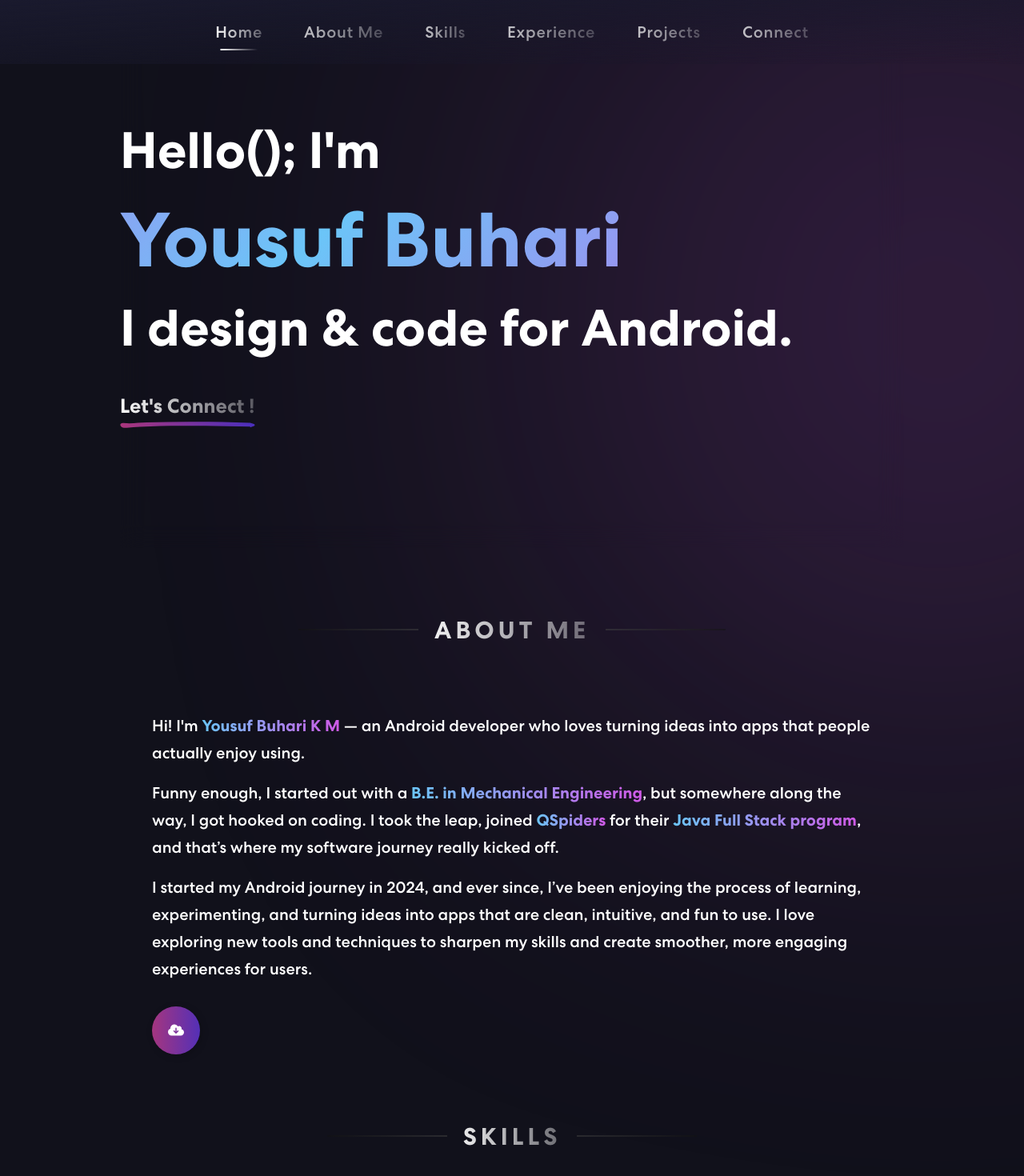
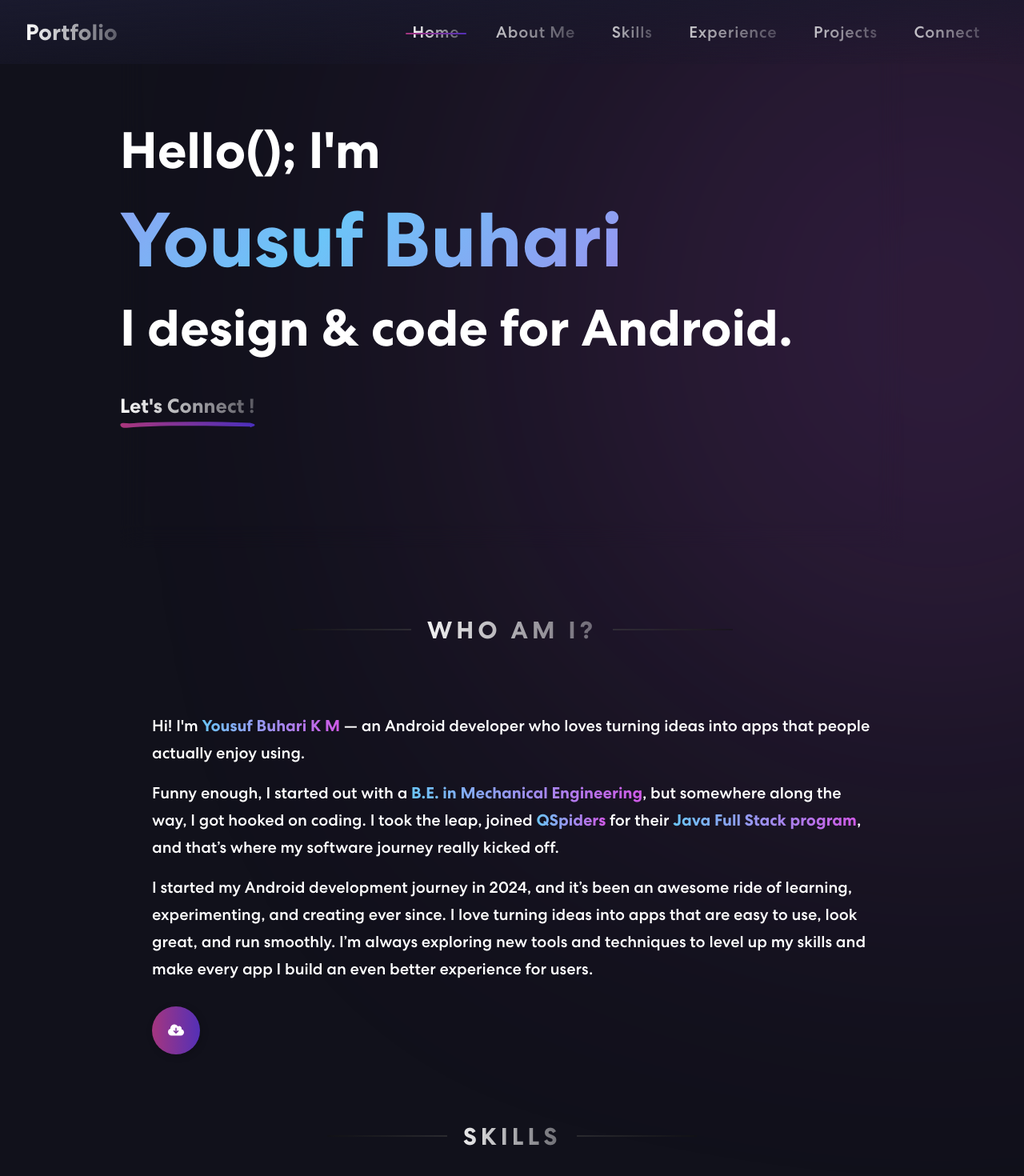
Before and after one commit to yousufbuhari/yousuf-buhari-portfolio, a React (Create React App) app: page / in a window 1280 px wide. Shown: the top 1470 px of the page at 80% size. Built offline with nearby package versions, Linux system fonts and the light colour scheme; no server answers.

Commit message:
UI changes, Changed the style of the NavBar

```diff
--- a/src/App.css
+++ b/src/App.css
@@ -265,6 +265,12 @@ html {
 }
 
 /* ********* Navbar Css ********* */
+nav.navbar .container {
+  max-width: 100%;
+  padding-left: 2rem;
+  padding-right: 2rem;
+}
+
 nav.navbar {
   height: 80px;
   position: fixed;
@@ -297,8 +303,21 @@ nav.navbar .navbar-nav .nav-link.navbar-link {
   display: flex;
   align-items: center;
   transition: all 0.3s ease;
-   margin-left: 0.5rem; /* optional small spacing between links */
-  margin-right: 0.5rem;
+  margin-left: 0.3rem;
+  margin-right: 0.3rem;
+}
+
+nav.navbar .navbar-brand {
+  margin-right: auto;
+}
+
+nav.navbar .brand-name {
+  background: var(--text-gradient);
+  -webkit-background-clip: text;
+  -webkit-text-fill-color: transparent;
+  font-weight: 700;
+  font-size: 28px;
+  white-space: nowrap;
 }
 
 nav.navbar .navbar-nav .nav-link.navbar-link:hover,
@@ -309,12 +328,12 @@ nav.navbar .navbar-nav .nav-link.navbar-link.active {
 nav.navbar .navbar-nav .nav-link.navbar-link.active::after {
   content: "";
   position: absolute;
-  bottom: 0px;
+  bottom: 20px;
   left: 50%;
   transform: translateX(-50%);
-  width: 50%;
-  height: 2px;
-  background: linear-gradient(to right, #fff, rgba(255, 255, 255, 0));
+  width: 80%;
+  height: 2.5px;
+  background: var(--button-gradient);
   border-radius: 2px;
   transition: all 0.3s ease;
   opacity: 1;
@@ -322,14 +341,15 @@ nav.navbar .navbar-nav .nav-link.navbar-link.active::after {
 
 nav.navbar .navbar-toggler {
   position: absolute;
-  right: 20px;
   top: 50%;
   transform: translateY(-50%);
-  padding: 8px;
   background: transparent !important;
   border: none !important;
   -webkit-appearance: none;
   -moz-appearance: none;
+  display: none;
+  align-items: center;
+  justify-content: center;
 }
 
 nav.navbar .navbar-toggler:active,
@@ -340,43 +360,50 @@ nav.navbar .navbar-toggler:focus {
 }
 
 nav.navbar .navbar-toggler-icon {
-  width: 24px;
-  height: 17px;
+  width: 33px;
+  height: 2.5px;
+  background-color: #fff;
   background-image: none;
   position: relative;
-  border-bottom: 2px solid #fff;
-  transition: all 300ms linear;
-  top: -2px;
+  transition: all 400ms cubic-bezier(0.68, -0.55, 0.27, 1.55);
 }
 
-nav.navbar .navbar-toggler-icon:after,
+nav.navbar .navbar-toggler-icon:before,
+nav.navbar .navbar-toggler-icon:after {
+  content: "";
+  width: 25px;
+  height: 2.5px;
+  background-color: #fff;
+  position: absolute;
+  left: 4px;
+  transition: all 400ms cubic-bezier(0.68, -0.55, 0.27, 1.55);
+}
+
 nav.navbar .navbar-toggler-icon:before {
-  width: 24px;
-  position: absolute;
-  height: 2px;
-  background-color: #fff;
-  top: 0;
-  left: 0;
-  content: "";
-  z-index: 2;
-  transition: all 300ms linear;
+  top: -10px;
 }
 
 nav.navbar .navbar-toggler-icon:after {
-  top: 8px;
+  top: 10px;
+}
+
+nav.navbar .navbar-toggler.expanded .navbar-toggler-icon {
+  background: transparent;
+  transform: rotate(180deg);
+}
+
+nav.navbar .navbar-toggler.expanded .navbar-toggler-icon:before {
+  top: 0;
+  left: 0;
+  width: 28px;
+  transform: rotate(45deg);
 }
 
 nav.navbar .navbar-toggler.expanded .navbar-toggler-icon:after {
-  transform: rotate(45deg);
-  top: 7px;
-}
-
-nav.navbar .navbar-toggler.expanded .navbar-toggler-icon:before {
-  transform: translateY(8px) rotate(-45deg);
-}
-
-nav.navbar .navbar-toggler.expanded .navbar-toggler-icon {
-  border-color: transparent;
+  top: 0;
+  left: 0;
+  width: 28px;
+  transform: rotate(-45deg);
 }
 
 .navbar-text {
@@ -392,56 +419,69 @@ nav.navbar .navbar-toggler.expanded .navbar-toggler-icon {
 
 nav.navbar .navbar-nav {
   display: flex;
-  justify-content: center;
+  justify-content: flex-end;
   align-items: center;
-  width: 100%;
+  width: auto;
   margin: 0;
+  margin-left: auto;
 }
 
+/* Mobile Responsive Navbar */
 @media (max-width: 991.98px) {
+  nav.navbar .container {
+    padding-left: 2rem;
+  }
+
+  nav.navbar .navbar-toggler {
+    right: 1rem;
+    display: flex;
+  }
+
+  .navbar-text {
+    font-size: 22px;
+  }
+
   nav.navbar .navbar-collapse {
     position: absolute;
     top: calc(100% + 0px);
-    background: rgba(17, 17, 27, 0.9);
-    padding: 0;
-    border-radius: 15px;
+    height: 100vh;
+    background-color:#11111b;
+    padding: 55px 0px;
     width: 100%;
     left: 0;
-    min-width: 250px;
   }
+
   nav.navbar .navbar-nav {
     flex-direction: column;
     align-items: center;
-    justify-content: center;
+    justify-content: left;
     width: 100%;
     margin: 0;
   }
+
+  nav.navbar .navbar-nav .nav-link.navbar-link {
+    padding: 10px 20px;
+  }
+
   nav.navbar .navbar-nav .nav-link.navbar-link.active::after {
     content: "";
     position: absolute;
-    bottom: 0px;
+    bottom: 30px;
     left: 50%;
     transform: translateX(-50%);
-    width: 50%;
-    height: 2px;
-    background: linear-gradient(to right, #fff, rgba(255, 255, 255, 0));
+    width: 80%;
+    height: 2.5px;
+    background: var(--button-gradient);
     border-radius: 2px;
     transition: all 0.3s ease;
     opacity: 1;
   }
+}
 
-  @media (max-width: 480px) {
-    nav.navbar .navbar-nav .nav-link.navbar-link {
-      font-size: 14px;
-      padding: 8px 12px;
-    }
-  }
-
-  @media (min-width: 481px) and (max-width: 991.98px) {
-    nav.navbar .navbar-nav .nav-link.navbar-link {
-      font-size: 16px;
-      padding: 10px 20px;
-    }
+@media (max-width: 480px) {
+  nav.navbar .navbar-nav .nav-link.navbar-link {
+    font-size: 14px;
+    padding: 8px 12px;
   }
 }
 
@@ -925,8 +965,8 @@ nav.navbar .navbar-nav {
 .project-meta {
   display: flex;
   flex-direction: column;
-  gap: 12px;
-  padding: 20px;
+  gap: 8px;
+  padding: 12px;
   margin: 0;
   border-radius: 15px;
   background: rgba(255, 255, 255, 0.02);
@@ -1043,71 +1083,6 @@ nav.navbar .navbar-nav {
   transform: scale(0.98);
 }
 
-.view-btn {
-  overflow: hidden;
-  margin-top: 20px;
-  justify-content: flex-start;
-  width: 50px;
-  height: 50px;
-  border: none;
-  border-radius: 50%;
-  box-shadow: 2px 2px 10px rgba(0, 0, 0, 0.199);
-  background: var(--button-gradient);
-  position: relative;
-  align-items: center;
-  transition: all 0.3s ease;
-  display: flex;
-  cursor: pointer;
-}
-
-.view-btn:hover {
-  transform: translateY(-2px);
-  box-shadow: 4px 8px 20px rgba(0, 0, 0, 0.3);
-}
-
-.view-btn:hover {
-  width: 220px;
-  padding-right: 20px;
-  border-radius: 40px;
-}
-
-.view-btn .sign {
-  display: flex;
-  align-items: center;
-  justify-content: center;
-  width: 100%;
-  transition: all 0.3s ease;
-}
-
-.view-btn .sign svg {
-  width: 20px;
-  height: 25px;
-  fill: #fff;
-  transition: all 0.3s ease;
-}
-
-.view-btn .text {
-  opacity: 0;
-  width: 0;
-  white-space: nowrap;
-  transition: all 0.3s ease;
-  color: #fff;
-  font-weight: bold;
-  overflow: hidden;
-  padding-right: 0;
-}
-
-.view-btn:hover .sign {
-  width: 30%;
-  padding-left: 20px;
-}
-
-.view-btn:hover .text {
-  opacity: 1;
-  width: 70%;
-  padding-right: 10px;
-}
-
 /* Mobile Responsive Projects */
 @media (max-width: 992px) {
   .project-wrapper {
@@ -1159,9 +1134,6 @@ nav.navbar .navbar-nav {
 }
 
 @media (max-width: 480px) {
-  .view-btn {
-    overflow: visible;
-  }
   .project-wrapper {
     max-width: 100%;
     width: 100%;
@@ -1305,7 +1277,7 @@ nav.navbar .navbar-nav {
     justify-items: center;
   }
   .contact img {
-    width: 100%;
+    width: 80%;
   }
 }
 
@@ -1356,21 +1328,11 @@ nav.navbar .navbar-nav {
   justify-content: center;
   gap: 10px;
   color: #a0a0a0;
-  font-weight: 600;
-  font-size: 14px;
+  font-weight: 500;
+  font-size: 18px;
 }
 
-.footer-text {
-  background: var(--text-gradient);
-  -webkit-background-clip: text;
-  -webkit-text-fill-color: transparent;
-  font-weight: 600;
-}
-
-.footer-divider {
-  color: #fff;
-}
-
+/* ************ Connect Button Css ************/
 .connect-button {
   margin-top: 20px;
   background: var(--text-gradient);
--- a/src/components/AboutMe.js
+++ b/src/components/AboutMe.js
@@ -11,7 +11,7 @@ export const AboutMe = () => {
   return (
     <section className="about" id="aboutMe">
       <div className="spotlight-container" data-aos="fade-up">
-        <span className="spotlight-heading">About Me</span>
+        <span className="spotlight-heading">Who Am I?</span>
       </div>
 
       <div className="about-text-container" data-aos="fade-up">
@@ -31,11 +31,12 @@ export const AboutMe = () => {
           </p>
 
           <p>
-            I started my Android journey in 2024, and ever since, I’ve been
-            enjoying the process of learning, experimenting, and turning ideas
-            into apps that are clean, intuitive, and fun to use. I love
-            exploring new tools and techniques to sharpen my skills and create
-            smoother, more engaging experiences for users.
+            I started my Android development journey in 2024, and it’s been an
+            awesome ride of learning, experimenting, and creating ever since. I
+            love turning ideas into apps that are easy to use, look great, and
+            run smoothly. I’m always exploring new tools and techniques to level
+            up my skills and make every app I build an even better experience
+            for users.
           </p>
         </div>
 
--- a/src/components/Banner.js
+++ b/src/components/Banner.js
@@ -2,7 +2,6 @@ import "animate.css";
 import AOS from "aos";
 import "aos/dist/aos.css";
 import { useEffect } from "react";
-import letsConnectIcon from "../assets/img/ic-email.svg";
 
 export const Banner = () => {
   useEffect(() => {
--- a/src/components/Footer.js
+++ b/src/components/Footer.js
@@ -7,9 +7,7 @@ export const Footer = () => {
   return (
     <footer className="footer" aria-label="Site footer">
       <div className="footer-inner">
-        <span className="footer-text">&#169; {currentYear} Yousuf Buhari K M</span>
-        <span className="footer-divider" aria-hidden="true">•</span>
-        <span className="footer-rights">All rights reserved.</span>
+        <span> Made with ❤️ by Yousuf Buhari </span>
       </div>
     </footer>
   );
--- a/src/components/NavBar.js
+++ b/src/components/NavBar.js
@@ -2,6 +2,7 @@ import { useState, useEffect } from "react";
 import { Navbar, Nav, Container } from "react-bootstrap";
 import { HashLink } from "react-router-hash-link";
 import { BrowserRouter as Router } from "react-router-dom";
+import navBarLogo from "../assets/img/navbar-logo.png";
 import AOS from "aos";
 import "aos/dist/aos.css";
 
@@ -24,35 +25,16 @@ export const NavBar = () => {
   }, []);
 
   useEffect(() => {
-    const sections = ["home", "aboutMe", "skills", "experience", "projects", "connect"];
+    if (expanded) {
+      document.body.style.overflow = "hidden";
+    } else {
+      document.body.style.overflow = "auto";
+    }
 
-    const onScroll = () => {
-      if (window.scrollY > 50) setScrolled(true);
-      else setScrolled(false);
-
-      if (animationComplete || window.scrollY > 100) {
-        let currentSection = activeLink;
-
-        for (let i = sections.length - 1; i >= 0; i--) {
-          const section = sections[i];
-          const element = document.getElementById(section);
-          if (element) {
-            const top = element.offsetTop - 100;
-            if (window.scrollY >= top) {
-              currentSection = section;
-              break;
-            }
-          }
-        }
-
-        setActiveLink(currentSection);
-      }
+    return () => {
+      document.body.style.overflow = "auto";
     };
-
-    window.addEventListener("scroll", onScroll);
-    onScroll();
-    return () => window.removeEventListener("scroll", onScroll);
-  }, [activeLink, animationComplete]);
+  }, [expanded]);
 
   return (
     <Router>
@@ -65,6 +47,9 @@ export const NavBar = () => {
         onToggle={setExpanded}
       >
         <Container>
+          <Navbar.Brand href="#home" className="navbar-brand">
+            <span className="brand-name">Portfolio</span>
+          </Navbar.Brand>
           <Navbar.Toggle
             aria-controls="basic-navbar-nav"
             onClick={handleToggle}
@@ -86,9 +71,7 @@ export const NavBar = () => {
                 }
                 onClick={handleNavClick}
               >
-                <span className="navbar-text" data-aos="fade-down">
-                  Home
-                </span>
+                <span className="navbar-text">Home</span>
               </Nav.Link>
               <Nav.Link
                 as={HashLink}
@@ -101,9 +84,7 @@ export const NavBar = () => {
                 }
                 onClick={handleNavClick}
               >
-                <span className="navbar-text" data-aos="fade-down">
-                  About Me
-                </span>
+                <span className="navbar-text">About Me</span>
               </Nav.Link>
               <Nav.Link
                 as={HashLink}
@@ -116,9 +97,7 @@ export const NavBar = () => {
                 }
                 onClick={handleNavClick}
               >
-                <span className="navbar-text" data-aos="fade-down">
-                  Skills
-                </span>
+                <span className="navbar-text">Skills</span>
               </Nav.Link>
               <Nav.Link
                 as={HashLink}
@@ -131,9 +110,7 @@ export const NavBar = () => {
                 }
                 onClick={handleNavClick}
               >
-                <span className="navbar-text" data-aos="fade-down">
-                  Experience
-                </span>
+                <span className="navbar-text">Experience</span>
               </Nav.Link>
               <Nav.Link
                 as={HashLink}
@@ -146,9 +123,7 @@ export const NavBar = () => {
                 }
                 onClick={handleNavClick}
               >
-                <span className="navbar-text" data-aos="fade-down">
-                  Projects
-                </span>
+                <span className="navbar-text">Projects</span>
               </Nav.Link>
               <Nav.Link
                 as={HashLink}
@@ -161,9 +136,7 @@ export const NavBar = () => {
                 }
                 onClick={handleNavClick}
               >
-                <span className="navbar-text" data-aos="fade-down">
-                  Connect
-                </span>
+                <span className="navbar-text">Connect</span>
               </Nav.Link>
             </Nav>
           </Navbar.Collapse>
```
